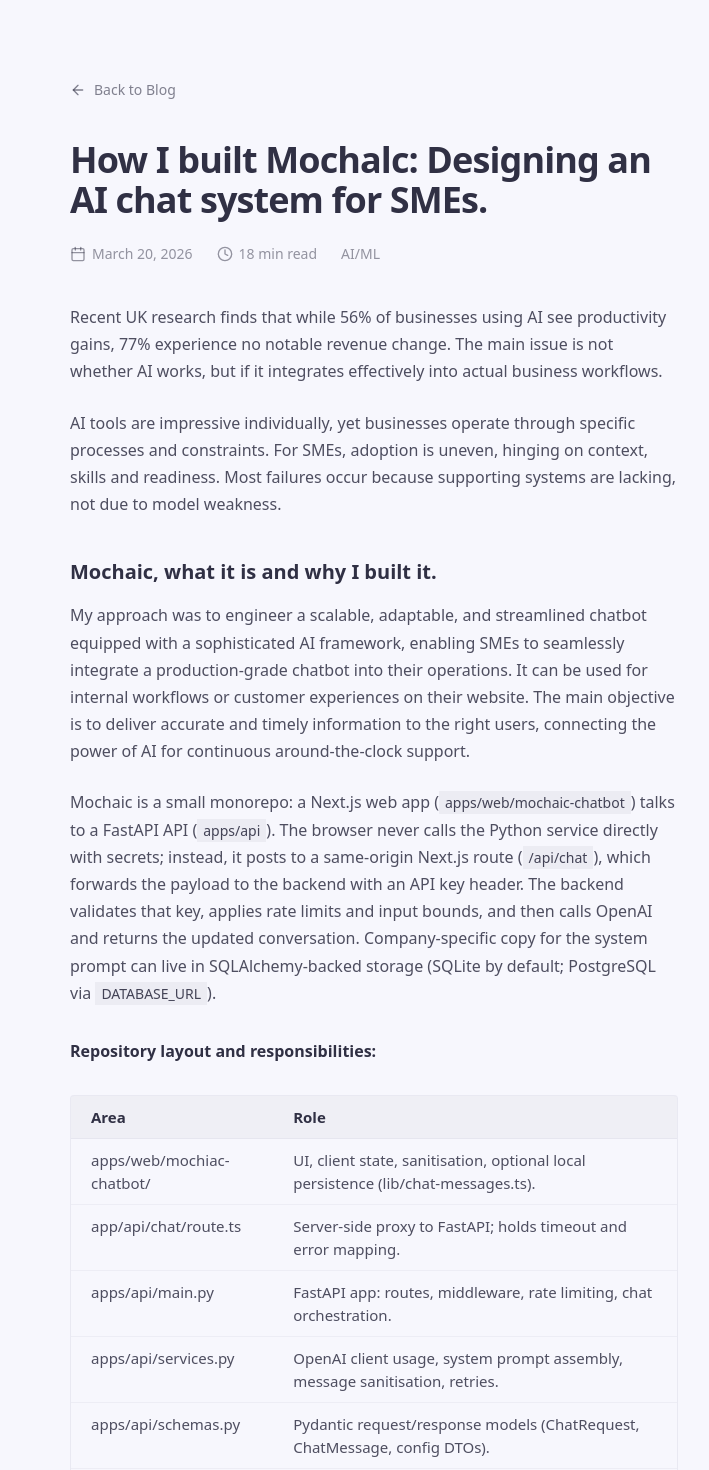
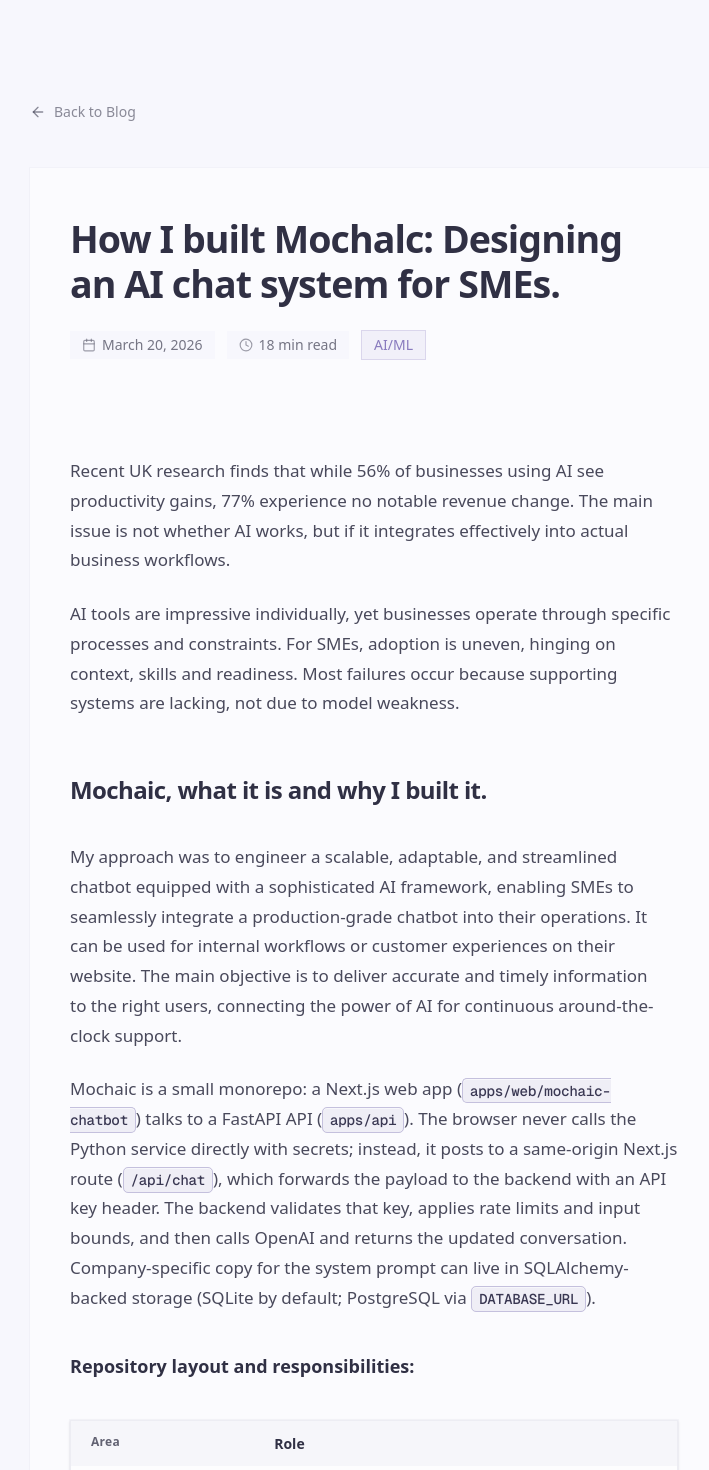
Before and after one commit to zakhajjaji/The-Blueprint, a Next.js app: page /blog/how-i-built-mochaic in a window 1280 px wide. Shown: the top 1470 px of the page, without its empty margins (266-975 px from the left). Built offline with nearby package versions, Linux system fonts and the light colour scheme.

Commit message:
feat(blog): polish post page, cards, and featured full width

```diff
--- a/src/app/blog/[slug]/page.tsx
+++ b/src/app/blog/[slug]/page.tsx
@@ -34,30 +34,32 @@
 
 const markdownComponents = {
   p: ({ children }: { children?: React.ReactNode }) => (
-    <p className="text-foreground/85 leading-[1.7] text-[15px] md:text-base mb-6 last:mb-0">
+    <p className="mb-6 text-pretty text-[15px] leading-[1.75] text-foreground/[0.88] last:mb-0 md:text-[1.0625rem]">
       {children}
     </p>
   ),
   h2: ({ children }: { children?: React.ReactNode }) => (
-    <h2 className="text-xl font-semibold text-foreground mt-10 mb-4 first:mt-0">
+    <h2 className="scroll-mt-24 text-[1.2rem] md:text-2xl font-semibold tracking-tight text-foreground mt-14 mb-6 pb-3 first:mt-0 first:pt-0">
       {children}
     </h2>
   ),
   h3: ({ children }: { children?: React.ReactNode }) => (
-    <h3 className="text-base font-semibold text-foreground mt-8 mb-3">
+    <h3 className="scroll-mt-24 text-base md:text-lg font-semibold text-foreground mt-10 mb-4 text-balance">
       {children}
     </h3>
   ),
   ul: ({ children }: { children?: React.ReactNode }) => (
-    <ul className="list-none my-6 space-y-2 text-foreground/85 text-[15px] md:text-base leading-[1.7]">
+    <ul className="my-8 space-y-3 pl-5 text-[15px] md:text-[1.0625rem] leading-[1.75] text-foreground/[0.88] list-disc marker:text-primary/55">
       {children}
     </ul>
   ),
+  ol: ({ children }: { children?: React.ReactNode }) => (
+    <ol className="my-8 list-decimal space-y-3 pl-5 text-[15px] md:text-[1.0625rem] leading-[1.75] text-foreground/[0.88] marker:text-primary/55">
+      {children}
+    </ol>
+  ),
   li: ({ children }: { children?: React.ReactNode }) => (
-    <li className="flex gap-2">
-      <span className="text-foreground/50">·</span>
-      <span>{children}</span>
-    </li>
+    <li className="pl-1 [&>p]:mb-2 [&>p]:last:mb-0">{children}</li>
   ),
   code: ({ className, children, ...props }: React.HTMLAttributes<HTMLElement>) => {
     const isBlock = className?.includes("language-");
@@ -95,27 +97,36 @@
   strong: ({ children }: { children?: React.ReactNode }) => (
     <strong className="font-semibold text-foreground">{children}</strong>
   ),
+  em: ({ children }: { children?: React.ReactNode }) => (
+    <em className="italic text-foreground/[0.88]">{children}</em>
+  ),
+  blockquote: ({ children }: { children?: React.ReactNode }) => (
+    <blockquote className="my-8 border-l-[3px] border-primary/35 bg-muted/50 py-4 pl-5 pr-4 text-[15px] md:text-[1.0625rem] leading-[1.75] text-foreground/[0.88]">
+      {children}
+    </blockquote>
+  ),
+  hr: () => <hr className="my-12 border-0 border-t border-border/70" />,
   table: ({ children }: { children?: React.ReactNode }) => (
-    <div className="my-8 w-full overflow-x-auto rounded-sm border border-border/70 bg-background/40">
-      <table className="w-full min-w-[520px] border-collapse text-left text-[14px] md:text-[15px]">
+    <div className="my-10 w-full overflow-x-auto border border-border/60 bg-card/50 shadow-sm ring-1 ring-border/30">
+      <table className="w-full min-w-[min(100%,560px)] border-collapse text-left text-[13px] md:text-[14px]">
         {children}
       </table>
     </div>
   ),
   thead: ({ children }: { children?: React.ReactNode }) => (
-    <thead className="border-b border-border/70 bg-foreground/[0.04]">{children}</thead>
+    <thead className="bg-muted/60">{children}</thead>
   ),
-  tbody: ({ children }: { children?: React.ReactNode }) => <tbody>{children}</tbody>,
+  tbody: ({ children }: { children?: React.ReactNode }) => <tbody className="[&_tr:nth-child(even)]:bg-foreground/[0.02]">{children}</tbody>,
   tr: ({ children }: { children?: React.ReactNode }) => (
-    <tr className="border-b border-border/50 last:border-0">{children}</tr>
+    <tr className="border-b border-border/40 transition-colors hover:bg-foreground/[0.03] last:border-0">{children}</tr>
   ),
   th: ({ children }: { children?: React.ReactNode }) => (
-    <th className="px-3 py-2.5 font-semibold text-foreground align-top first:pl-4 last:pr-4 md:first:pl-5 md:last:pr-5">
+    <th className="px-3 py-3 font-semibold text-foreground align-top first:pl-4 last:pr-4 md:px-4 md:first:pl-5 md:last:pr-5 first:font-mono first:text-[12px] first:tracking-wide first:text-foreground/75">
       {children}
     </th>
   ),
   td: ({ children }: { children?: React.ReactNode }) => (
-    <td className="px-3 py-2.5 text-foreground/85 align-top first:pl-4 last:pr-4 md:first:pl-5 md:last:pr-5">
+    <td className="px-3 py-3 text-foreground/[0.88] align-top first:pl-4 last:pr-4 md:px-4 md:first:pl-5 md:last:pr-5 first:font-mono first:text-[12px] md:first:text-[13px] first:tracking-tight">
       {children}
     </td>
   ),
@@ -131,37 +142,41 @@
 
   return (
     <div className="min-h-screen w-full text-foreground">
-      <div className="max-w-2xl mx-auto px-4 sm:px-6 md:px-8 py-12 md:py-20">
+      <div className="max-w-3xl mx-auto px-4 sm:px-6 md:px-10 py-12 md:py-24">
         <Link
           href="/blog"
-          className="inline-flex items-center gap-2 text-foreground/60 hover:text-foreground mb-10 transition-colors text-sm"
+          className="inline-flex items-center gap-2 text-foreground/55 hover:text-foreground hover:bg-foreground/[0.04] -ml-2 px-2 py-1.5 mb-8 md:mb-10 transition-colors text-sm"
         >
-          <ArrowLeft className="w-4 h-4" />
+          <ArrowLeft className="w-4 h-4 shrink-0" />
           Back to Blog
         </Link>
 
-        <article>
-          <h1 className="text-3xl md:text-4xl font-semibold tracking-tight text-foreground mb-6">
+        <article className="bg-card/40 px-5 py-8 ring-1 ring-border/30 sm:px-8 sm:py-10 md:px-10 md:py-12">
+          <header className="mb-10 md:mb-12">
+            <h1 className="text-balance text-3xl md:text-[2.35rem] md:leading-[1.2] font-semibold tracking-tight text-foreground mb-6">
               {post.title}
             </h1>
-          <div className="flex items-center gap-6 text-sm text-foreground/50 mb-10">
-            <span className="flex items-center gap-1.5">
-              <Calendar className="w-4 h-4" />
+            <div className="flex flex-wrap items-center gap-2 sm:gap-3 text-sm">
+              <span className="inline-flex items-center gap-1.5 bg-background/80 px-3 py-1 text-foreground/65">
+                <Calendar className="w-3.5 h-3.5 shrink-0 opacity-70" />
                 {new Date(post.date).toLocaleDateString("en-US", {
                   month: "long",
                   day: "numeric",
                   year: "numeric",
                 })}
               </span>
-            <span className="flex items-center gap-1.5">
-              <Clock className="w-4 h-4" />
+              <span className="inline-flex items-center gap-1.5 bg-background/80 px-3 py-1 text-foreground/65">
+                <Clock className="w-3.5 h-3.5 shrink-0 opacity-70" />
                 {post.readTime} min read
               </span>
-            <span className="text-foreground/50">{post.category}</span>
+              <span className="inline-flex items-center border border-primary/20 bg-primary/[0.08] px-3 py-1 text-primary/90 font-medium">
+                {post.category}
+              </span>
             </div>
+          </header>
 
           {post.content ? (
-            <div className="blog-content">
+            <div className="blog-content pt-10 md:pt-12 [&>*:first-child]:mt-0">
               <ReactMarkdown remarkPlugins={[remarkGfm]} components={markdownComponents}>
                 {post.content}
               </ReactMarkdown>
--- a/src/app/blog/page.tsx
+++ b/src/app/blog/page.tsx
@@ -33,16 +33,16 @@
         </div>
 
         {featuredPost && (
-          <div className="mb-12">
-            <h2 className="text-2xl font-semibold mb-6">Featured</h2>
+          <div className="mb-14 md:mb-16">
+            <h2 className="mb-6 text-2xl font-semibold tracking-tight">Featured</h2>
             <BlogCard post={featuredPost} />
           </div>
         )}
 
         {otherPosts.length > 0 && (
           <div>
-            <h2 className="text-2xl font-semibold mb-6">All Posts</h2>
-            <div className="grid grid-cols-1 md:grid-cols-2 gap-6">
+            <h2 className="mb-6 text-2xl font-semibold tracking-tight">All Posts</h2>
+            <div className="grid grid-cols-1 gap-6 md:grid-cols-2 md:gap-7">
               {otherPosts.map((post) => (
                 <BlogCard key={post.slug} post={post} />
               ))}
--- a/src/app/globals.css
+++ b/src/app/globals.css
@@ -174,3 +174,33 @@
     transition-duration: 0.01ms !important;
   }
 }
+
+/* Blog post markdown: inline `code` (backticks) — override utility classes on <code> without editing TSX class names */
+.blog-content code {
+  font-family: var(--font-mono), ui-monospace, monospace !important;
+  font-size: 0.84em !important;
+  font-weight: 500 !important;
+  letter-spacing: -0.02em !important;
+  padding: 0.2em 0.48em !important;
+  border-radius: 0.35em !important;
+  border: 1px solid color-mix(in srgb, var(--primary) 30%, var(--border)) !important;
+  background: color-mix(in srgb, var(--primary) 12%, var(--card)) !important;
+  color: color-mix(in srgb, var(--foreground) 88%, var(--primary)) !important;
+  box-shadow: inset 0 1px 0 color-mix(in srgb, white 55%, transparent) !important;
+}
+
+.dark .blog-content code {
+  box-shadow: inset 0 1px 0 color-mix(in srgb, white 8%, transparent) !important;
+}
+
+.blog-content pre code {
+  font-size: inherit !important;
+  font-weight: inherit !important;
+  letter-spacing: inherit !important;
+  padding: 0 !important;
+  border: none !important;
+  border-radius: 0 !important;
+  background: transparent !important;
+  color: inherit !important;
+  box-shadow: none !important;
+}
--- a/src/components/About.tsx
+++ b/src/components/About.tsx
@@ -85,7 +85,7 @@
         </div>
 
         <div ref={bioRef} className="mb-16">
-          <div className="relative overflow-hidden rounded-sm-2xl border border-border/70 bg-background/60 backdrop-blur p-8 md:p-12">
+          <div className="relative overflow-hidden border border-border/70 bg-background/60 backdrop-blur p-8 md:p-12">
             <div className="prose prose-sm md:prose-base max-w-none">
               <p className="text-foreground/90 leading-relaxed mb-4">
                 I&apos;m a full-stack developer and love building scalable web applications and AI-powered products.
@@ -132,7 +132,7 @@
             {interests.map((interest, index) => (
               <div
                 key={index}
-                className="p-4 rounded-sm-lg border border-border/70 bg-background/60 backdrop-blur hover:border-primary/50 transition-colors"
+                className="p-4 border border-border/70 bg-background/60 backdrop-blur hover:border-primary/50 transition-colors"
               >
                 <p className="text-foreground/90 text-center">{interest}</p>
               </div>
```
Also changed, not shown: src/components/BlogCard.tsx (+23 -15 lines). Lines whose indentation alone changed are shown as unchanged.
